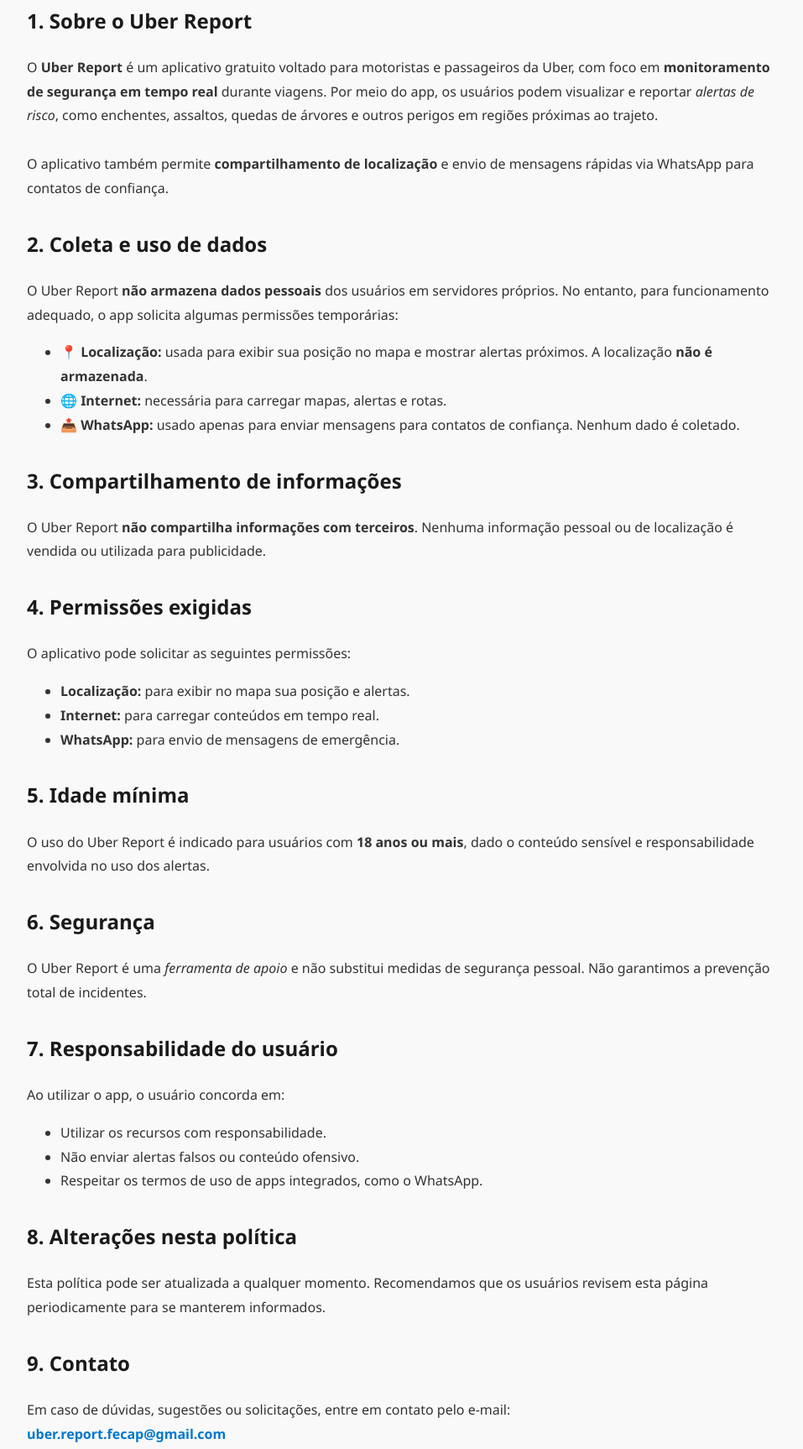
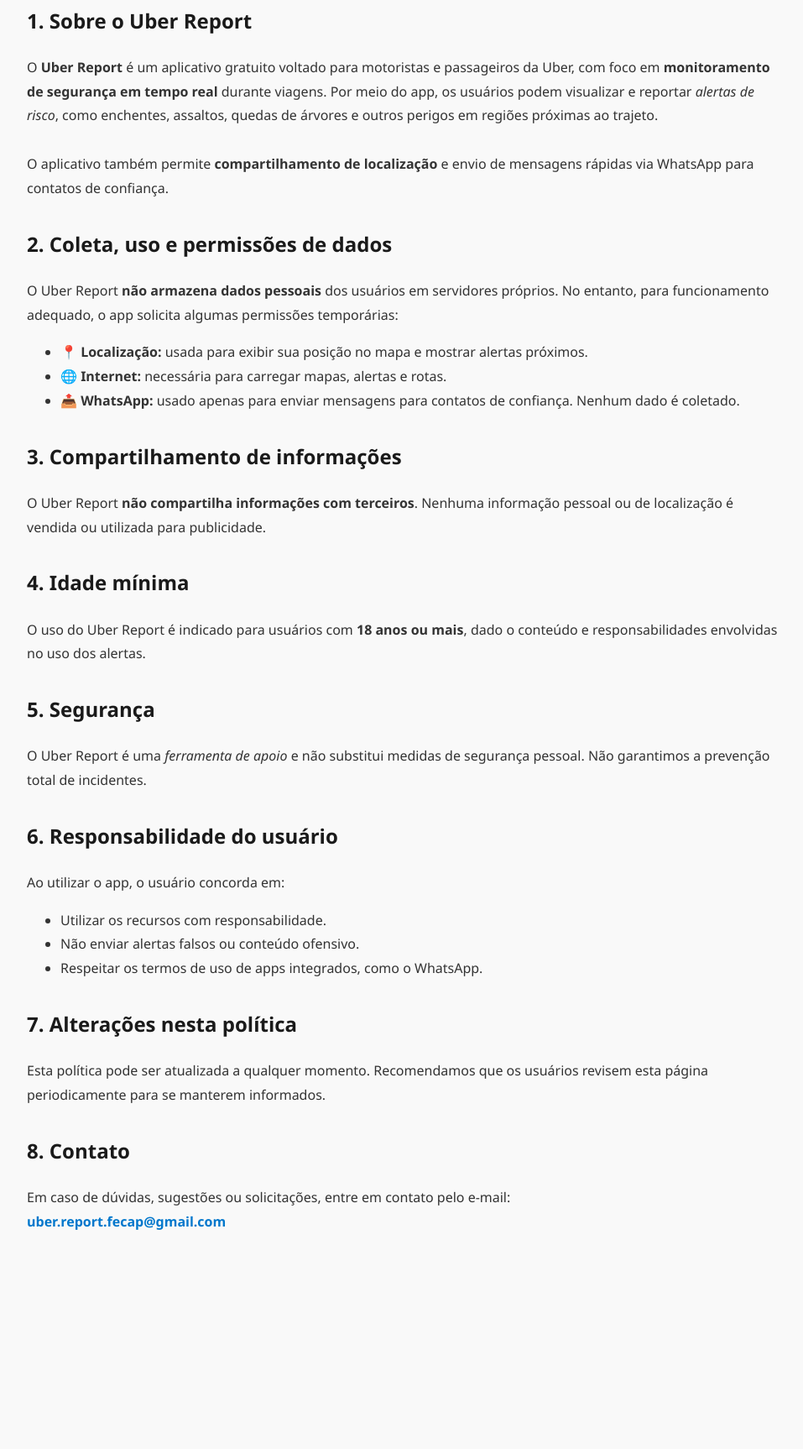
Before and after one commit to GuilhermeFogolin/TermosPrivacidadeUberReport, a plain HTML site: page index.html in a window 1280 px wide. Shown: the part 256-1982 px from the top of the page at 84% size, without its empty margins (158-1115 px from the left). After the commit the page ends 1795 px from the top, so only its background shows below. Drawn offline with Linux system fonts and the light colour scheme.

Commit message:
Atualizando termos.

```diff
--- a/index.html
+++ b/index.html
@@ -40,7 +40,7 @@
 </head>
 <body>
   <h1>📄 Política de Privacidade e Termos de Uso — Uber Report</h1>
-  <p><strong>Última atualização:</strong> 01 de maio de 2025</p>
+  <p><strong>Última atualização:</strong> 01 de maio de 2025.</p>
 
   <div class="section">
     <h2>1. Sobre o Uber Report</h2>
@@ -52,12 +52,12 @@
   </div>
 
   <div class="section">
-    <h2>2. Coleta e uso de dados</h2>
+    <h2>2. Coleta, uso e permissões de dados</h2>
     <p>
       O Uber Report <strong>não armazena dados pessoais</strong> dos usuários em servidores próprios. No entanto, para funcionamento adequado, o app solicita algumas permissões temporárias:
     </p>
     <ul>
-      <li><strong> 📍 Localização:</strong> usada para exibir sua posição no mapa e mostrar alertas próximos. A localização <strong>não é armazenada</strong>.</li>
+      <li><strong> 📍 Localização:</strong> usada para exibir sua posição no mapa e mostrar alertas próximos.</li>
       <li><strong> 🌐 Internet:</strong> necessária para carregar mapas, alertas e rotas.</li>
       <li><strong> 📤 WhatsApp:</strong> usado apenas para enviar mensagens para contatos de confiança. Nenhum dado é coletado.</li>
     </ul>
@@ -71,31 +71,21 @@
   </div>
 
   <div class="section">
-    <h2>4. Permissões exigidas</h2>
-    <p>O aplicativo pode solicitar as seguintes permissões:</p>
-    <ul>
-      <li><strong>Localização:</strong> para exibir no mapa sua posição e alertas.</li>
-      <li><strong>Internet:</strong> para carregar conteúdos em tempo real.</li>
-      <li><strong>WhatsApp:</strong> para envio de mensagens de emergência.</li>
-    </ul>
-  </div>
-
-  <div class="section">
-    <h2>5. Idade mínima</h2>
+    <h2>4. Idade mínima</h2>
     <p>
-      O uso do Uber Report é indicado para usuários com <strong>18 anos ou mais</strong>, dado o conteúdo sensível e responsabilidade envolvida no uso dos alertas.
+      O uso do Uber Report é indicado para usuários com <strong>18 anos ou mais</strong>, dado o conteúdo e responsabilidades envolvidas no uso dos alertas.
     </p>
   </div>
 
   <div class="section">
-    <h2>6. Segurança</h2>
+    <h2>5. Segurança</h2>
     <p>
       O Uber Report é uma <em>ferramenta de apoio</em> e não substitui medidas de segurança pessoal. Não garantimos a prevenção total de incidentes.
     </p>
   </div>
 
   <div class="section">
-    <h2>7. Responsabilidade do usuário</h2>
+    <h2>6. Responsabilidade do usuário</h2>
     <p>Ao utilizar o app, o usuário concorda em:</p>
     <ul>
       <li>Utilizar os recursos com responsabilidade.</li>
@@ -105,14 +95,14 @@
   </div>
 
   <div class="section">
-    <h2>8. Alterações nesta política</h2>
+    <h2>7. Alterações nesta política</h2>
     <p>
       Esta política pode ser atualizada a qualquer momento. Recomendamos que os usuários revisem esta página periodicamente para se manterem informados.
     </p>
   </div>
 
   <div class="section">
-    <h2>9. Contato</h2>
+    <h2>8. Contato</h2>
     <p>
       Em caso de dúvidas, sugestões ou solicitações, entre em contato pelo e-mail:
       <br />
```
